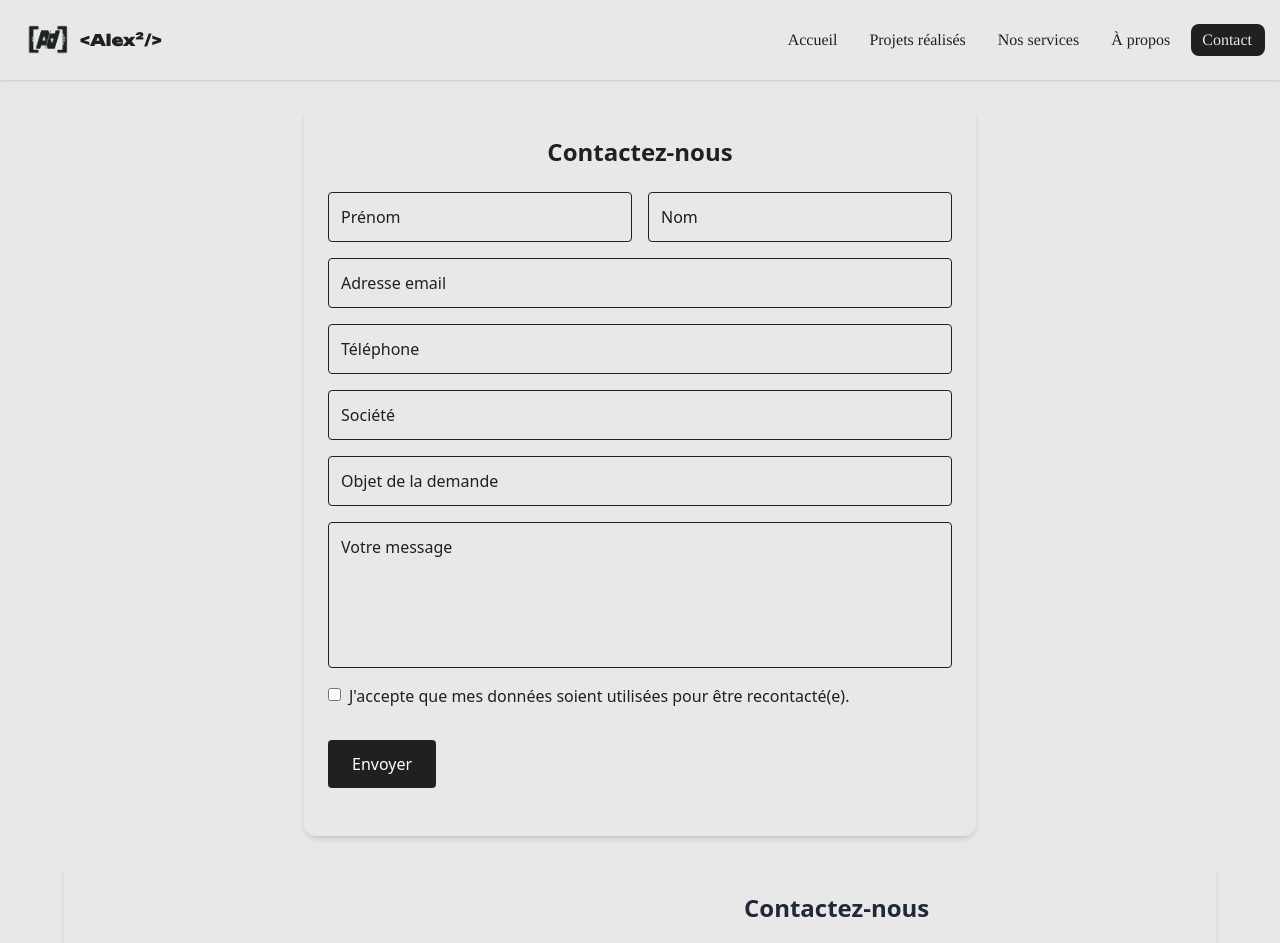
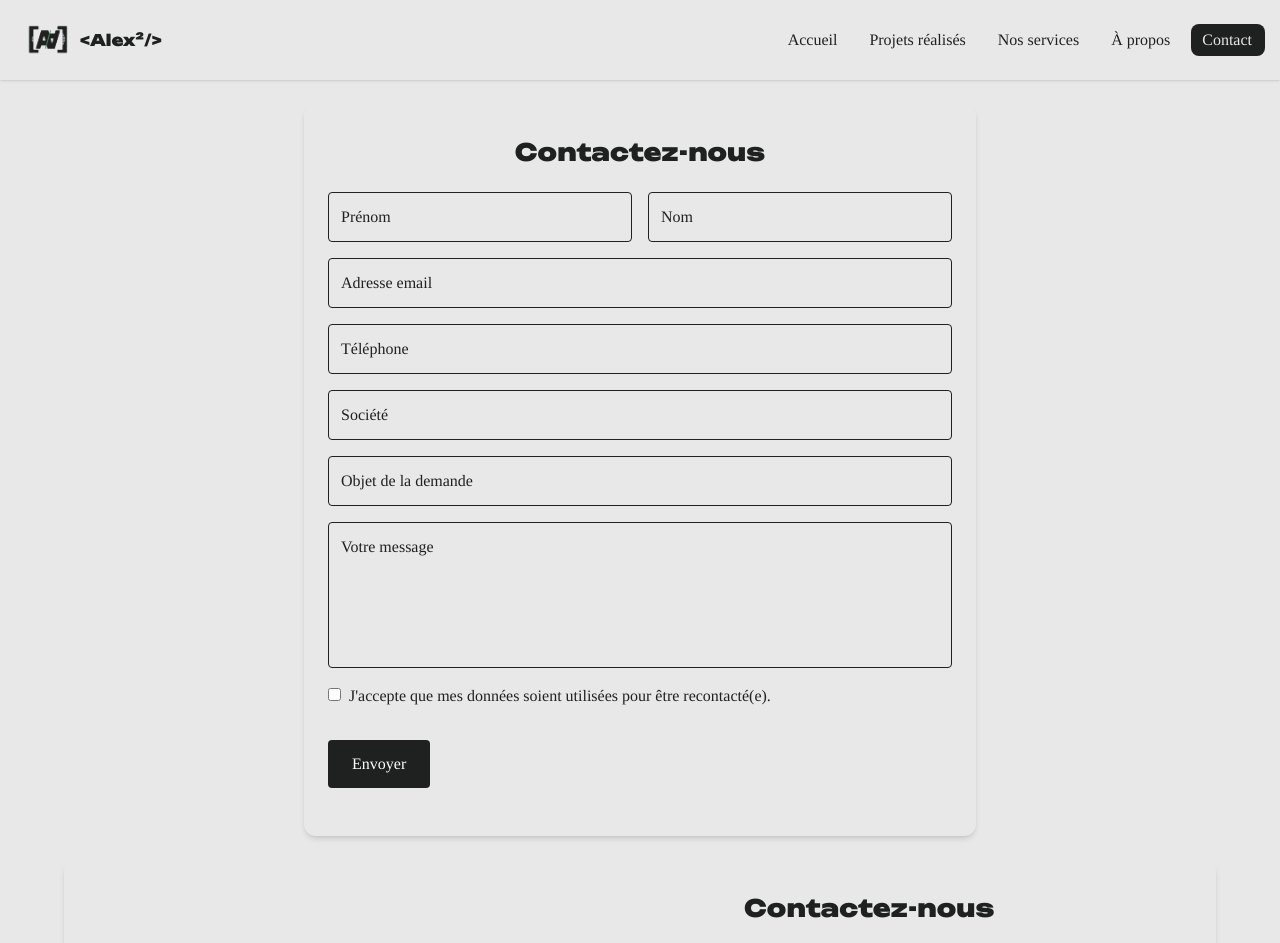
Before and after one commit to thedeadyt/Alex2, a PHP site: page /pages/Contact.php in a window 1280 px wide. Shown: the top 943 px of the page. Run offline with PHP 8.4, Linux system fonts and the light colour scheme; some libraries are stand-ins or nearby versions; grey boxes are pictures that could not be loaded.

Commit message:
problème avec la police sur page a propos a revoir

```diff
--- a/public/pages/Contact.php
+++ b/public/pages/Contact.php
@@ -89,7 +89,7 @@ include __DIR__ . '/../../includes/header.php';
 <body style="background-color: var(--color-white); color: var(--color-black);">
   <div
   class="mx-auto p-6 sm:p-8 rounded-xl shadow-md max-w-full w-full px-4 sm:px-6 md:max-w-2xl" x-data="contactForm()" style="background-color: var(--color-white); color: var(--color-black);" id="content">
-  <h2 class="text-2xl font-bold mb-6 text-center">Contactez-nous</h2>
+  <h2 class="text-2xl font-bold mb-6 text-center" style="font-family: var(--font-bounded)">Contactez-nous</h2>
 
   <template x-if="success">
     <div class="bg-green-100 text-green-800 p-4 rounded mb-4">
@@ -111,31 +111,31 @@ include __DIR__ . '/../../includes/header.php';
 
   <form @submit.prevent="submitForm" class="space-y-4" novalidate>
     <div class="grid grid-cols-1 md:grid-cols-2 gap-4">
-      <input x-model="form.prenom" name="prenom" type="text" placeholder="Prénom" required class="p-3 border rounded w-full" style="background-color: var(--color-white); color: var(--color-black); border-color: var(--color-black)"/>
-      <input x-model="form.nom" name="nom" type="text" placeholder="Nom" required class="p-3 border rounded w-full" style="background-color: var(--color-white); color: var(--color-black); border-color: var(--color-black)"/>
+      <input x-model="form.prenom" name="prenom" type="text" placeholder="Prénom" required class="p-3 border rounded w-full" style="background-color: var(--color-white); color: var(--color-black); border-color: var(--color-black); font-family: var(--font-tinos)"/>
+      <input x-model="form.nom" name="nom" type="text" placeholder="Nom" required class="p-3 border rounded w-full" style="background-color: var(--color-white); color: var(--color-black); border-color: var(--color-black); font-family: var(--font-tinos)"/>
     </div>
 
-    <input x-model="form.email" name="email" type="email" placeholder="Adresse email" required class="p-3 border rounded w-full" style="background-color: var(--color-white); color: var(--color-black); border-color: var(--color-black)"/>
-    <input x-model="form.telephone" name="telephone" type="tel" placeholder="Téléphone" required class="p-3 border rounded w-full" style="background-color: var(--color-white); color: var(--color-black); border-color: var(--color-black)"/>
-    <input x-model="form.societe" name="societe" type="text" placeholder="Société" class="p-3 border rounded w-full" style="background-color: var(--color-white); color: var(--color-black); border-color: var(--color-black)"/>
-    <input x-model="form.objet" name="objet" type="text" placeholder="Objet de la demande" required class="p-3 border rounded w-full" style="background-color: var(--color-white); color: var(--color-black); border-color: var(--color-black)"/>
-    <textarea x-model="form.message" name="message" placeholder="Votre message" rows="5" required class="p-3 border rounded w-full resize-none" style="background-color: var(--color-white); color: var(--color-black); border-color: var(--color-black)"></textarea>
+    <input x-model="form.email" name="email" type="email" placeholder="Adresse email" required class="p-3 border rounded w-full" style="background-color: var(--color-white); color: var(--color-black); border-color: var(--color-black); font-family: var(--font-tinos)"/>
+    <input x-model="form.telephone" name="telephone" type="tel" placeholder="Téléphone" required class="p-3 border rounded w-full" style="background-color: var(--color-white); color: var(--color-black); border-color: var(--color-black); font-family: var(--font-tinos)"/>
+    <input x-model="form.societe" name="societe" type="text" placeholder="Société" class="p-3 border rounded w-full" style="background-color: var(--color-white); color: var(--color-black); border-color: var(--color-black); font-family: var(--font-tinos)"/>
+    <input x-model="form.objet" name="objet" type="text" placeholder="Objet de la demande" required class="p-3 border rounded w-full" style="background-color: var(--color-white); color: var(--color-black); border-color: var(--color-black); font-family: var(--font-tinos)"/>
+    <textarea x-model="form.message" name="message" placeholder="Votre message" rows="5" required class="p-3 border rounded w-full resize-none" style="background-color: var(--color-white); color: var(--color-black); border-color: var(--color-black); font-family: var(--font-tinos)"></textarea>
 
-    <div class="flex items-start gap-2">
+    <div class="flex items-start gap-2" style="font-family: var(--font-tinos)">
       <input x-model="form.consent" type="checkbox" name="consent" required class="mt-1"/>
       <label>J'accepte que mes données soient utilisées pour être recontacté(e).</label>
     </div>
 
     <div class="g-recaptcha" data-sitekey="6LfjEHQrAAAAAJL1CPME0KI24tMJvzbxFjFpHxOD"></div>
 
-      <button type="submit" class="text-white px-6 py-3 rounded transition" style="background-color: var(--color-black);">
+      <button type="submit" class="text-white px-6 py-3 rounded transition" style="background-color: var(--color-black); font-family: var(--font-tinos)">
         Envoyer
       </button>
     </form>
   </div>
 
   <br>
-<div style="background-color: var(--color-white); color: var(--color-black);"
+<div style="background-color: var(--color-white); color: var(--color-black); font-family: var(--font-tinos)"
   x-data="{ open: true }"
   class="mx-auto rounded-xl shadow-md p-6 md:p-8 w-[90vw] max-w-[1200px] flex flex-col md:flex-row gap-6 md:gap-12"
 >
@@ -158,20 +158,20 @@ include __DIR__ . '/../../includes/header.php';
   <div
     x-show="open"
     x-transition
-    class="flex-grow font-sans text-gray-800"
+    class="flex-grow font-sans"
   >
-    <h2 class="text-2xl font-semibold mb-4">Contactez-nous</h2>
-    <p class="mb-3"><strong>Adresse :</strong><br>8 Rue Charles Baudelaire,<br>65100 Lourdes</p>
-    <p class="mb-3">
+    <h2 class="text-2xl font-semibold mb-4" style="font-family: var(--font-bounded)">Contactez-nous</h2>
+    <p class="mb-3" style="font-family: var(--font-tinos)"><strong>Adresse :</strong><br>8 Rue Charles Baudelaire,<br>65100 Lourdes</p>
+    <p class="mb-3" style="font-family: var(--font-tinos)">
       <strong>Téléphone :</strong><br>
       <a href="tel:+33768882766" class="text-blue-600 hover:underline">+33 7 68 88 27 66</a><br>
       <a href="tel:+33686825714" class="text-blue-600 hover:underline">+33 6 86 82 57 14</a>
     </p>
-    <p class="mb-3">
+    <p class="mb-3" style="font-family: var(--font-tinos)">
       <strong>Email :</strong><br>
       <a href="mailto:contact.alex2.dev@gmail.com" class="text-blue-600 hover:underline">contact.alex2.dev@gmail.com</a>
     </p>
-    <p><strong>Horaires de contact :</strong><br>Du lundi au vendredi, 9h - 18h</p>
+    <p style="font-family: var(--font-tinos)"><strong>Horaires de contact :</strong><br>Du lundi au vendredi, 9h - 18h</p>
   </div>
 </div>
 
```
Also changed, not shown: public/pages/Apropos.php (+18 -18 lines).
